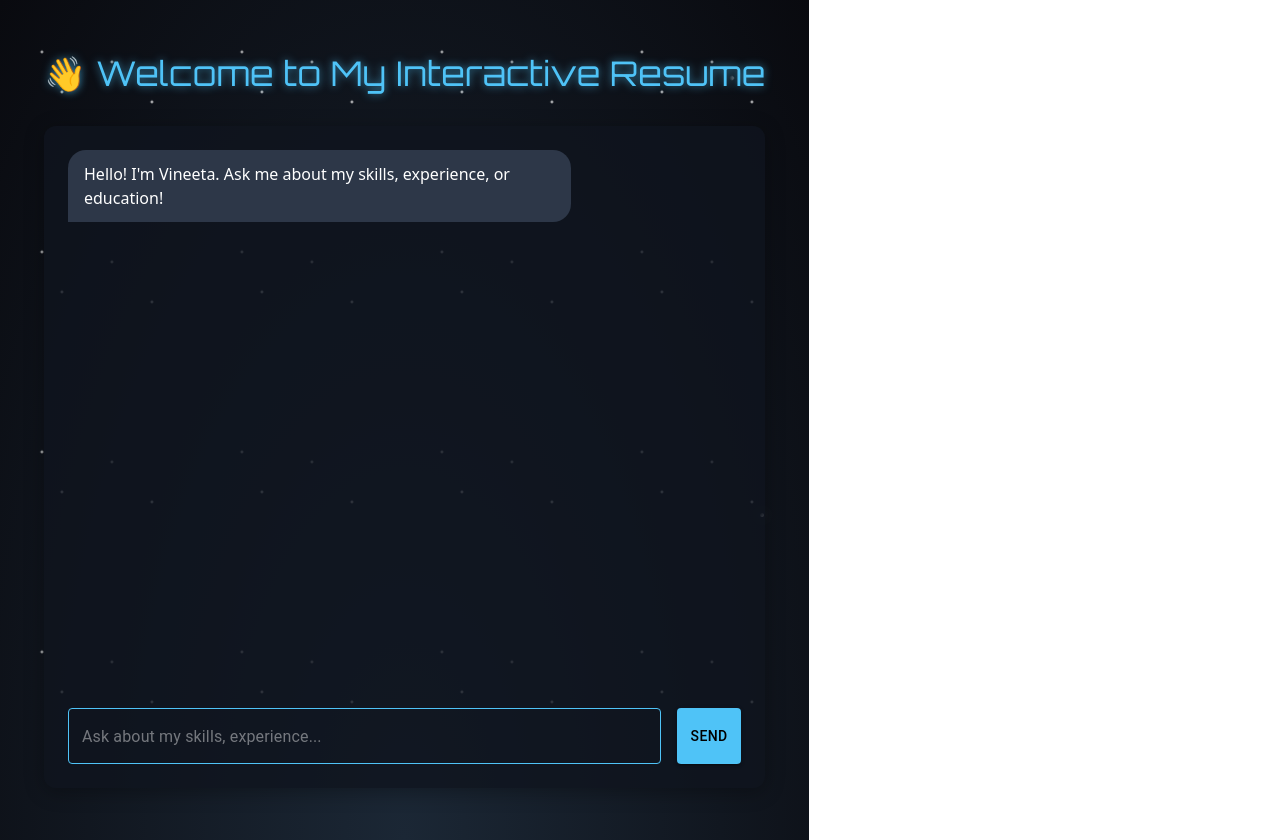
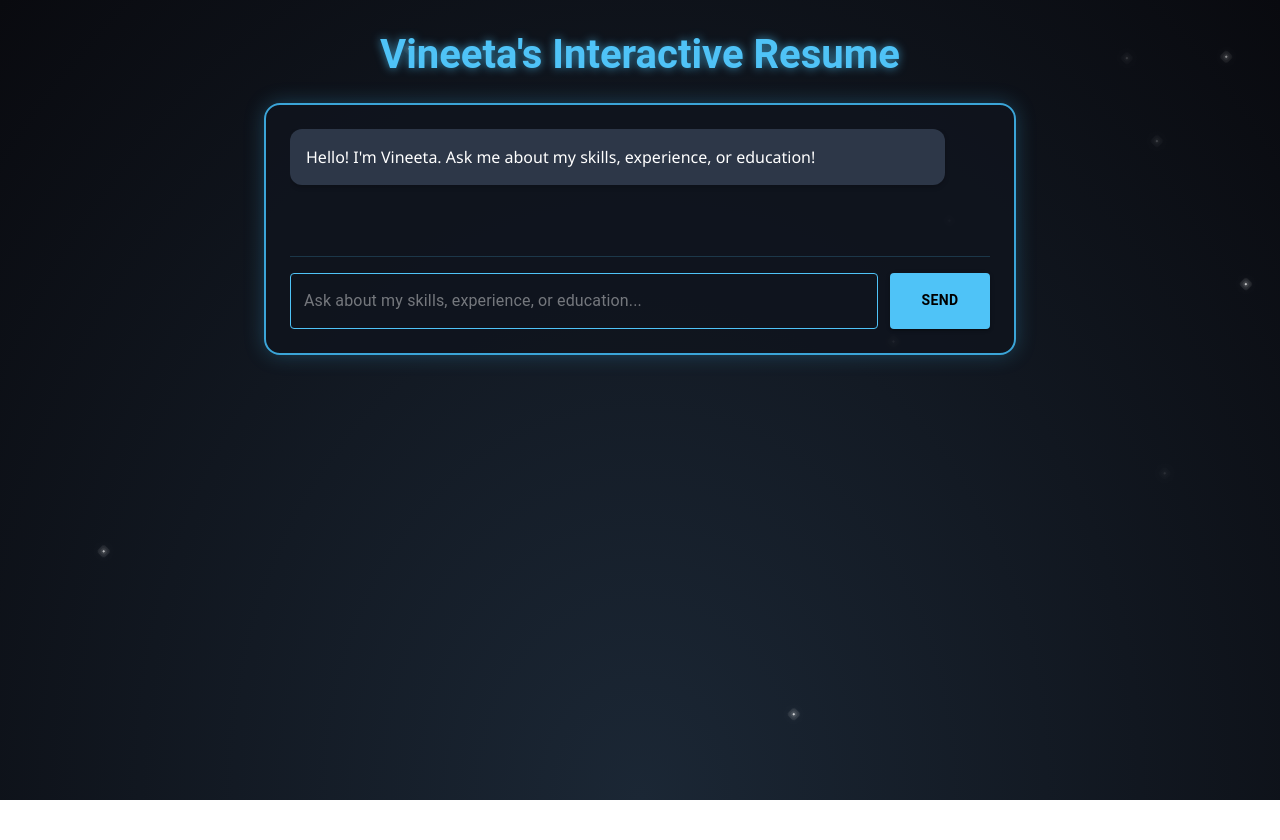
Before and after one commit to vinnu411/Chatbot, a React (Vite) app: page / in a window 1280 px wide. After the commit the page ends 800 px from the top, so only its background shows below. Built offline with nearby package versions, Linux system fonts and the light colour scheme.

Commit message:
removed rocket

```diff
--- a/package.json
+++ b/package.json
@@ -16,7 +16,8 @@
         "@mui/material": "^6.4.8",
         "framer-motion": "^12.6.2",
         "react": "^19.0.0",
-        "react-dom": "^19.0.0"
+        "react-dom": "^19.0.0",
+        "react-icons": "^5.5.0"
     },
     "devDependencies": {
         "@eslint/js": "^9.21.0",
--- a/src/App.css
+++ b/src/App.css
@@ -1,95 +1,63 @@
-
-@import url('https://fonts.googleapis.com/css2?family=Orbitron:wght@400;700&display=swap');
-
-body {
-  margin: 0;
-  padding: 0;
-}
-.galaxy-background {
+.interactive-resume {
+  position: fixed;
+  top: 0;
+  left: 0;
+  width: 100%;
+  height: 100%;
   background: radial-gradient(ellipse at bottom, #1B2735 0%, #090A0F 100%);
+  overflow: hidden;
+  font-family: 'Segoe UI', Roboto, Oxygen, Ubuntu, sans-serif;
   min-height: 100vh;
-  padding: 20px;
-  color: white;
-  overflow: hidden;
-  position: relative;
 }
 
-/* Animated stars */
-.galaxy-background::before {
-  content: "";
+/* Shooting Stars Animation */
+.shooting-star {
   position: absolute;
-  top: 0;
-  left: 0;
-  right: 0;
-  bottom: 0;
-  background:
-    radial-gradient(2px 2px at 20px 30px, #eee, rgba(0,0,0,0)),
-    radial-gradient(2px 2px at 40px 70px, #fff, rgba(0,0,0,0)),
-    radial-gradient(2px 2px at 90px 40px, #ddd, rgba(0,0,0,0)),
-    radial-gradient(2px 2px at 130px 80px, #fff, rgba(0,0,0,0));
-  background-size: 200px 200px;
-  animation: stars 50s linear infinite;
+  width: 2px;
+  height: 2px;
+  background: #fff;
+  border-radius: 50%;
+  box-shadow: 0 0 0 2px rgba(255,255,255,0.1),
+              0 0 0 4px rgba(255,255,255,0.1),
+              0 0 8px rgba(255,255,255,1);
+  animation: shooting 5s linear infinite;
+  z-index: 0;
 }
 
-/* Twinkling stars */
-.galaxy-background::after {
-  content: "";
-  position: absolute;
-  top: 0;
-  left: 0;
-  right: 0;
-  bottom: 0;
-  background: transparent;
-  animation: twinkle 5s ease-in-out infinite alternate;
+@keyframes shooting {
+  0% { transform: translateX(0) translateY(0) rotate(45deg); opacity: 1; }
+  100% { transform: translateX(200px) translateY(-200px) rotate(45deg); opacity: 0; }
 }
 
-@keyframes stars {
-  from {
-    background-position: 0 0;
-  }
-  to {
-    background-position: 200px 200px;
+/* Custom Scrollbar */
+::-webkit-scrollbar {
+  width: 8px;
+}
+
+::-webkit-scrollbar-track {
+  background: rgba(45, 55, 72, 0.3);
+  border-radius: 4px;
+}
+
+::-webkit-scrollbar-thumb {
+  background: #4fc3f7;
+  border-radius: 4px;
+}
+
+/* Responsive Adjustments */
+@media (max-width: 768px) {
+  .interactive-resume {
+    font-size: 14px;
   }
 }
+.messages-container {
+  scroll-behavior: smooth;
+}
 
-@keyframes twinkle {
-  0% {
-    box-shadow:
-      50px 50px 1px 1px rgba(255,255,255,0.1),
-      100px 100px 1px 1px rgba(255,255,255,0.1),
-      150px 150px 1px 1px rgba(255,255,255,0.1);
-  }
-  100% {
-    box-shadow:
-      50px 50px 3px 2px rgba(255,255,255,0.4),
-      100px 100px 3px 2px rgba(255,255,255,0.4),
-      150px 150px 3px 2px rgba(255,255,255,0.4);
+/* Better mobile experience */
+@media (max-width: 600px) {
+  .chat-container {
+    max-height: '60vh';
+    padding: 12px;
   }
 }
-
-/* Shooting star */
-@keyframes shoot {
-  0% {
-    transform: translateX(0) translateY(0) rotate(-45deg);
-    opacity: 0;
-  }
-  10% {
-    opacity: 1;
-  }
-  100% {
-    transform: translateX(1000px) translateY(-1000px) rotate(-45deg);
-    opacity: 0;
-  }
-}
-
-.shooting-star {
-  position: absolute;
-  top: 50%;
-  left: 50%;
-  width: 4px;
-  height: 4px;
-  background: linear-gradient(-45deg, rgba(255,255,255,0.8), rgba(0,0,255,0));
-  border-radius: 50%;
-  filter: drop-shadow(0 0 6px rgba(255,255,255,0.8));
-  animation: shoot 10s linear infinite;
-}
--- a/src/App.jsx
+++ b/src/App.jsx
@@ -1,128 +1,169 @@
-import React, { useState } from 'react';
-import { Container, Typography, Box, TextField, Button } from '@mui/material';
+import React, { useState, useEffect, useRef } from 'react';
+import { Container, Typography, Box, TextField, Button, useMediaQuery } from '@mui/material';
 import { motion } from 'framer-motion';
 import "./App.css";
+import resume from './Data/resumeData';
+
 
 function App() {
+  // State and media queries
   const [messages, setMessages] = useState([
     { sender: 'bot', text: "Hello! I'm Vineeta. Ask me about my skills, experience, or education!" }
   ]);
   const [input, setInput] = useState('');
+  const isMobile = useMediaQuery('(max-width:768px)');
+  const messagesEndRef = useRef(null);
+  const containerRef = useRef(null);
 
-  // Generate multiple shooting stars
-  const shootingStars = Array.from({ length: 3 }).map((_, index) => (
-    <div
-      key={index}
-      className="shooting-star"
-      style={{
+  // Auto-scroll to newest message
+  useEffect(() => {
+    messagesEndRef.current?.scrollIntoView({ behavior: "smooth" });
+  }, [messages]);
+
+  // Generate shooting stars
+  const shootingStars = Array.from({ length: isMobile ? 5 : 10 }).map((_, i) => (
+    <div key={i} className="shooting-star" style={{
+      left: `${Math.random() * 100}%`,
       top: `${Math.random() * 100}%`,
-        left: `${Math.random() * 100}%`,
-        animationDelay: `${Math.random() * 10}s`,
-        animationDuration: `${5 + Math.random() * 10}s`
-      }}
-    />
+      animationDelay: `${Math.random() * 5}s`,
+      animationDuration: `${2 + Math.random() * 3}s`
+    }} />
   ));
 
+  // Handle user messages
   const handleSend = () => {
     if (!input.trim()) return;
 
-    const newMessages = [...messages, { sender: 'user', text: input }];
-    setMessages(newMessages);
+    const userInput = input.toLowerCase().trim();
+    let response = generateResponse(userInput);
 
-    const userInput = input.toLowerCase().trim();
-    let botResponse = 'I\'m not sure what you mean. Try asking about my bio, work experience, or skills!';
-
-    if (userInput.includes('bio') || userInput.includes('about')) {
-      botResponse = resume.bio;
-    } else if (userInput.includes('work') || userInput.includes('job') || userInput.includes('experience')) {
-      botResponse = 'My work experience includes:\n' +
-        Object.values(resume.jobs)
-          .map((job) => ` • ${job.role} at ${job.company} (${job.dates})`)
-          .join('\n');
-    } else if (userInput.includes('skill')) {
-      botResponse = `My technical skills include: ${resume.skills.join(', ')}`;
-    } else if (userInput.includes('hi') || userInput.includes('hello')) {
-      botResponse = 'Hi there! What would you like to know about me?';
-    }
-
-    setMessages([...newMessages, { sender: 'bot', text: botResponse }]);
+    setMessages(prev => [...prev,
+      { sender: 'user', text: input },
+      { sender: 'bot', text: response }
+    ]);
     setInput('');
   };
 
+  // Generate bot responses
+  const generateResponse = (input) => {
+    if (input.includes('bio') || input.includes('about')) return resume.bio;
+    if (input.includes('work') || input.includes('job') || input.includes('experience'))
+      return formatExperience();
+    if (input.includes('skill')) return `My technical skills: ${resume.skills.join(', ')}`;
+    if (input.includes('hi') || input.includes('hello')) return 'Hello! What would you like to know?';
+    if (input.includes('hobbies')) return `My hobbies: ${resume.hobbies.join(', ')}`;
+    if (input.includes('education')) return `Education: ${resume.education.join(', ')}`;
+    if (input.includes('bye')) return 'Thank you! Good luck with your search!';
+
+    return "I can discuss my skills, experience, education, or hobbies. What would you like to know?";
+  };
+
+  // Format experience section
+  const formatExperience = () => {
+    return `My Professional Experience:\n${Object.values(resume.jobs)
+      .map(job => `• ${job.role} @ ${job.company} (${job.dates})\n   ${job.description || ''}`)
+      .join('\n')}`;
+  };
+
   return (
-    <div className="galaxy-background">
-      {/* Shooting stars background elements */}
+    <div className="interactive-resume">
       {shootingStars}
 
-      <Container maxWidth="md" sx={{
-        py: 4,
+      <Container
+        maxWidth="md" // Changed to md for smaller width
+        ref={containerRef}
+        sx={{
+          display: 'flex',
+          flexDirection: 'column',
+          padding: isMobile ? 1 : 4,
+          margin: '0 auto',
           position: 'relative',
-        zIndex: 1,
-        height: '100vh',
-        display: 'flex',
-        flexDirection: 'column'
-      }}>
-        <Typography
-          variant="h4"
-          align="center"
-          gutterBottom
-          sx={{
-            fontFamily: 'Orbitron, sans-serif',
-            color: '#4fc3f7',
-            textShadow: '0 0 8px rgba(79, 195, 247, 0.7)',
-            mb: 4
+          maxWidth: '500px',
+          width: '70%',
+          height: 'auto',
+          minHeight: '100vh'
         }}
       >
-          👋 Welcome to My Interactive Resume
+        <motion.div
+          initial={{ y: -20, opacity: 0 }}
+          animate={{ y: 0, opacity: 1 }}
+          transition={{ duration: 0.5 }}
+        >
+          <Typography variant="h3" sx={{
+            textAlign: 'center',
+            color: '#4fc3f7',
+            mb: 3,
+            fontSize: isMobile ? '1.8rem' : '2.5rem',
+            fontWeight: 600,
+            textShadow: '0 0 10px rgba(79, 195, 247, 0.7)'
+          }}>
+            Vineeta's Interactive Resume
           </Typography>
+        </motion.div>
 
-        <motion.div
-          className="chat-box"
-          initial={{ opacity: 0, scale: 0.9 }}
-          animate={{ opacity: 1, scale: 1 }}
-          transition={{ duration: 0.5 }}
-          style={{
-            flex: 1,
+        <Box sx={{
           display: 'flex',
           flexDirection: 'column',
-            backgroundColor: 'rgba(16, 20, 30, 0.8)',
-            borderRadius: '12px',
-            padding: '24px',
-            boxShadow: '0 4px 20px rgba(0, 0, 0, 0.3)',
-            overflow: 'hidden'
-          }}
-        >
-          <Box sx={{ flex: 1, overflowY: 'auto', mb: 2 }}>
-            {messages.map((message, index) => (
+          border: '2px solid #3ba5d8',
+          borderRadius: '16px',
+          p: 3,
+          backgroundColor: 'rgba(16, 20, 30, 0.85)',
+          boxShadow: '0 0 20px rgba(59, 165, 216, 0.3)',
+          overflow: 'hidden',
+          width: '100%',
+          maxWidth: '700px',
+          margin: '0 auto',
+          height: 'auto',
+          maxHeight: '80vh',
+          minHeight: '200px'
+        }}>
+          {/* Messages container - now with dynamic height */}
+          <Box sx={{
+            flex: '1 1 auto',
+            overflowY: 'auto',
+            mb: 2,
+            pr: 1,
+            minHeight: '100px'
+          }}>
+            {messages.map((msg, i) => (
               <motion.div
-                key={index}
-                initial={{ opacity: 0, y: 20 }}
+                key={i}
+                initial={{ opacity: 0, y: 10 }}
                 animate={{ opacity: 1, y: 0 }}
                 transition={{ duration: 0.3 }}
-                style={{
-                  alignSelf: message.sender === 'user' ? 'flex-end' : 'flex-start',
-                  backgroundColor: message.sender === 'user' ? '#4fc3f7' : '#2d3748',
-                  color: message.sender === 'user' ? '#000' : '#fff',
-                  padding: '12px 16px',
-                  borderRadius: message.sender === 'user' ? '18px 18px 0 18px' : '18px 18px 18px 0',
-                  maxWidth: '70%',
-                  marginBottom: '12px',
-                  whiteSpace: 'pre-line'
-                }}
               >
-                {message.text}
+                <Box sx={{
+                  alignSelf: msg.sender === 'user' ? 'flex-end' : 'flex-start',
+                  bgcolor: msg.sender === 'user' ? '#4fc3f7' : '#2d3748',
+                  color: msg.sender === 'user' ? '#000' : '#fff',
+                  p: 2,
+                  borderRadius: '12px',
+                  maxWidth: '90%',
+                  mb: 2,
+                  whiteSpace: 'pre-line',
+                  boxShadow: '0 2px 5px rgba(0,0,0,0.2)'
+                }}>
+                  {msg.text}
+                </Box>
               </motion.div>
             ))}
+            <div ref={messagesEndRef} />
           </Box>
 
-          <Box sx={{ display: 'flex', gap: 2 }}>
+          {/* Input area - fixed at bottom */}
+          <Box sx={{
+            flex: '0 0 auto',
+            display: 'flex',
+            gap: 1.5,
+            pt: 2,
+            borderTop: '1px solid rgba(79, 195, 247, 0.2)'
+          }}>
             <TextField
               fullWidth
-              variant="outlined"
-              placeholder="Ask about my skills, experience..."
               value={input}
               onChange={(e) => setInput(e.target.value)}
               onKeyPress={(e) => e.key === 'Enter' && handleSend()}
+              placeholder="Ask about my skills, experience, or education..."
               sx={{
                 '& .MuiOutlinedInput-root': {
                   color: '#fff',
@@ -137,13 +178,15 @@ function App() {
               sx={{
                 bgcolor: '#4fc3f7',
                 color: '#000',
+                minWidth: '100px',
+                fontWeight: 600,
                 '&:hover': { bgcolor: '#3ba5d8' }
               }}
             >
               Send
             </Button>
           </Box>
-        </motion.div>
+        </Box>
       </Container>
     </div>
   );
--- a/src/Components/ChatInput.jsx
+++ b/src/Components/ChatInput.jsx
@@ -1,5 +1,5 @@
 
-// src/components/ChatInput.jsx
+
 import React from 'react';
 import { TextField, Button, Box } from '@mui/material';
 import SendIcon from '@mui/icons-material/Send';
```
Also changed, not shown: src/Components/RocketAnimation.jsx (deleted, +0 -23 lines), 1 other file (tests, documents, lock files or other folders). Lines whose indentation alone changed are shown as unchanged.
